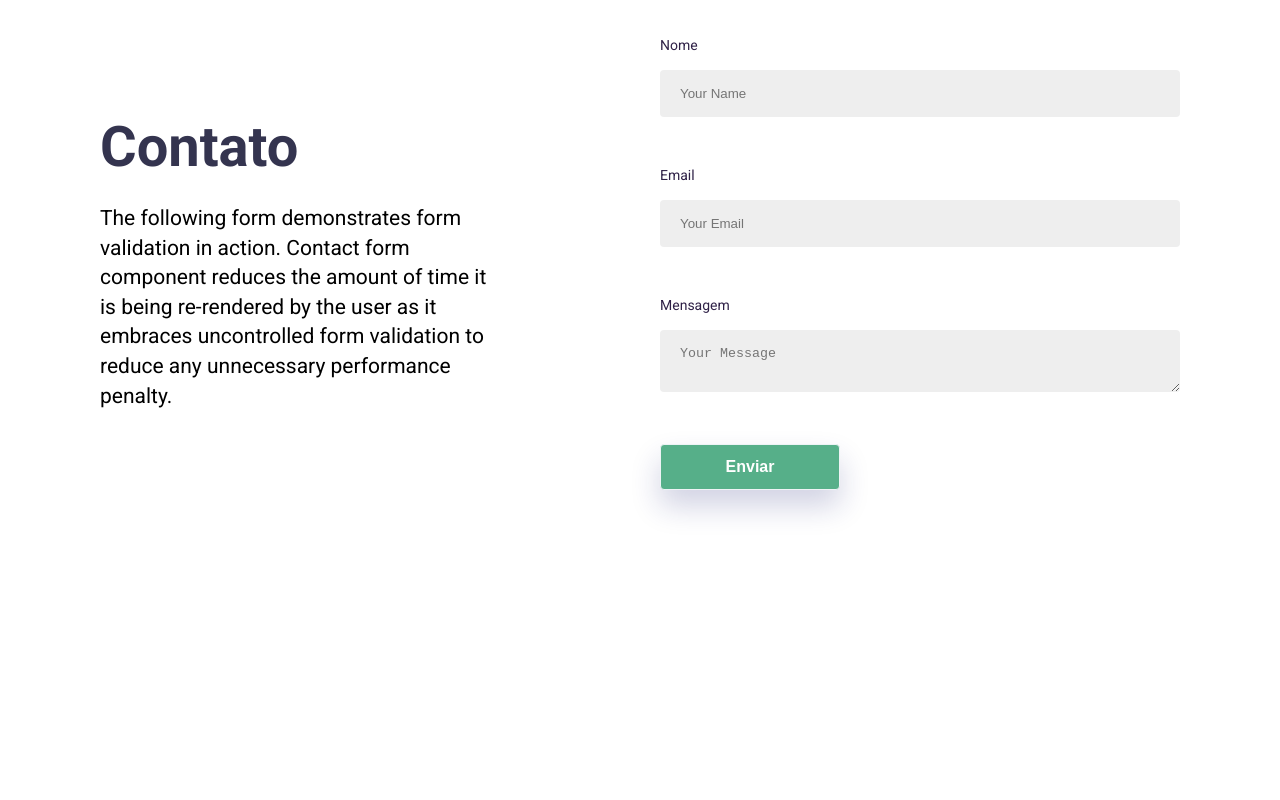
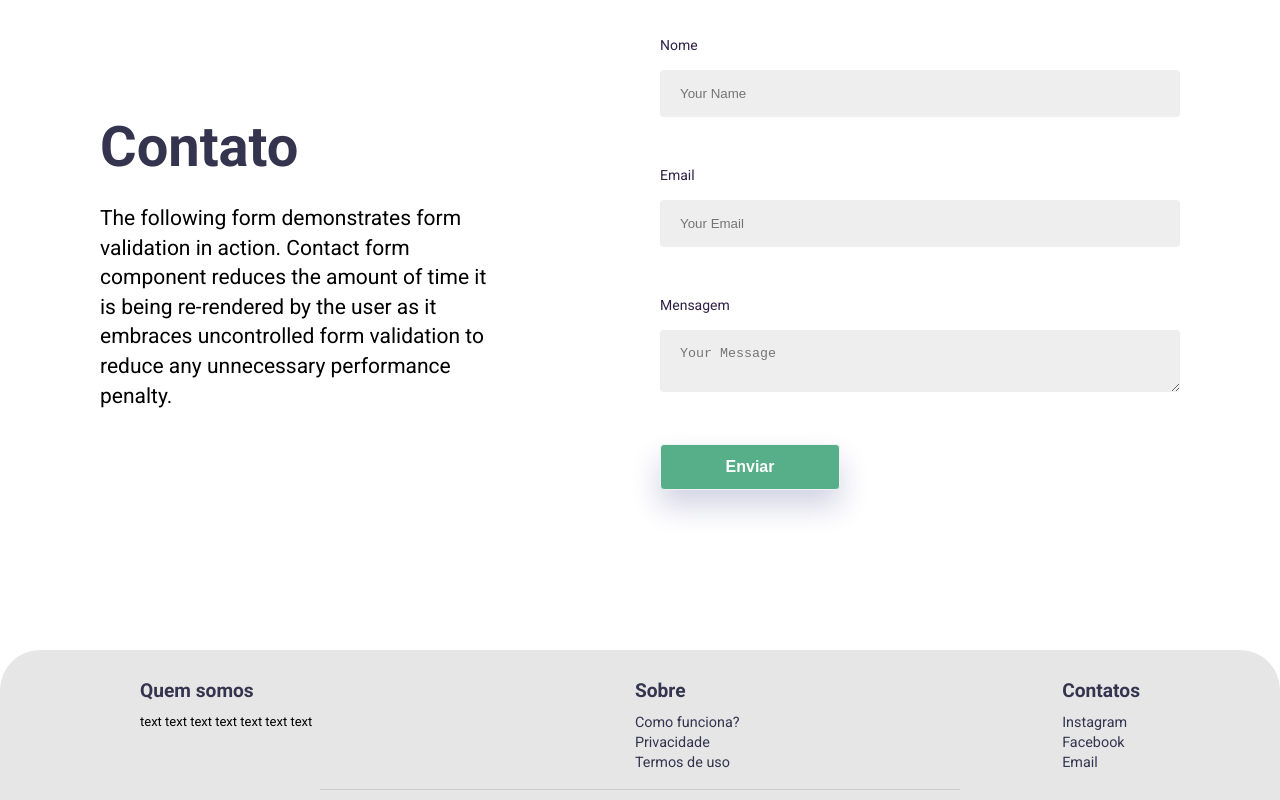
Before and after one commit to InspiraMe-io/inspirame.landingpage, a Next.js app: page / in a window 1280 px wide. Shown: the part 2985-3785 px from the top of the page. Before the commit the page ends 3555 px from the top, so only its background shows below. Built offline with nearby package versions, Linux system fonts and the light colour scheme.

Commit message:
footer added

```diff
--- a/package.json
+++ b/package.json
@@ -9,6 +9,7 @@
     "lint": "next lint"
   },
   "dependencies": {
+    "lottie-web": "^5.7.13",
     "next": "11.1.2",
     "react": "17.0.2",
     "react-awesome-reveal": "^3.8.1",
--- a/src/components/Footer.tsx
+++ b/src/components/Footer.tsx
@@ -1,3 +1,43 @@
-export default function Footer () {
+import { useRef } from "react";
+import styles from "../styles/components/Footer.module.scss";
+import { Button } from "./Button";
 
+export default function Footer() {
+  // const scrollTo = (id: string) => {
+  //     const element = document.getElementById(id) as HTMLDivElement;
+  //     element.scrollIntoView({
+  //       behavior: "smooth",
+  //     });
+  //   };
+
+  return (
+    <footer className={styles.footerContainer}>
+      <div className={styles.container}>
+        <div className={styles.card}>
+          <h1>Quem somos</h1>
+          <p>text text text text text text text</p>
+        </div>
+        <div className={styles.card}>
+          <h1>Sobre</h1>
+          <p>
+            <a href="#">Como funciona?</a>
+            <a href="#">Privacidade</a>
+            <a href="#">Termos de uso</a>
+          </p>
+        </div>
+        <div className={styles.card}>
+          <h1>Contatos</h1>
+          <p>
+            <a href="#">Instagram</a>
+            <a href="#">Facebook</a>
+            <a href="mailto:support@company.com">Email</a>
+          </p>
+        </div>
+      </div>
+      <hr className={styles.hr1}></hr>
+      {/* <p>
+        <a>Made with ❤️ in Brazil | InspiraMe &copy; 2021</a>
+      </p> */}
+    </footer>
+  );
 }
--- a/src/pages/index.tsx
+++ b/src/pages/index.tsx
@@ -1,5 +1,6 @@
 
 import Header from '../components/Header'
+import Footer from '../components/Footer'
 import styles from '../styles/pages/Index.module.scss'
 
 import ContentBlock from '../components/ContentBlock'
@@ -56,6 +57,7 @@ export default function Home() {
           id="contact"
         />
       </div>
+      <Footer />
     </>
   )
 }
--- /dev/null
+++ b/src/styles/components/Footer.module.scss
@@ -0,0 +1,62 @@
+.footerContainer {
+  display: flex;
+  background-color: rgb(230, 230, 230);
+  border-radius: 40px 40px 0px 0px;
+  margin-top: 80px;
+  height: 150px;
+  justify-content: center;
+  flex-direction: column;
+  align-items: center;
+
+  p {
+    font-size: 0.8rem;
+  }
+
+  hr {
+    border: 0;
+    border-top: 1px solid #ccc;
+    width: 50%;
+    margin-top: 10px;
+    margin-bottom: 10px;
+  }
+}
+
+.container {
+  display: flex;
+  height: 100%;
+  width: 80%;
+  max-width: 1000px;
+  margin-top: 30px;
+  justify-content: space-between;
+  flex-direction: row;
+
+  h1 {
+    font-size: 1.2rem;
+  }
+
+  p {
+    font-size: small;
+  }
+}
+
+.card {
+  display: flex;
+  flex-direction: column;
+
+  p {
+    display: flex;
+    flex-direction: column;
+    margin-top: 10px;
+  }
+
+  a {
+    font-size: 0.9rem;
+  }
+}
+
+.hrSolid {
+  margin: 40px 0;
+  width: 60%;
+  margin-top: 10px;
+  margin-bottom: 10px;
+}
```
Also changed, not shown: 1 other file (tests, documents, lock files or other folders).
